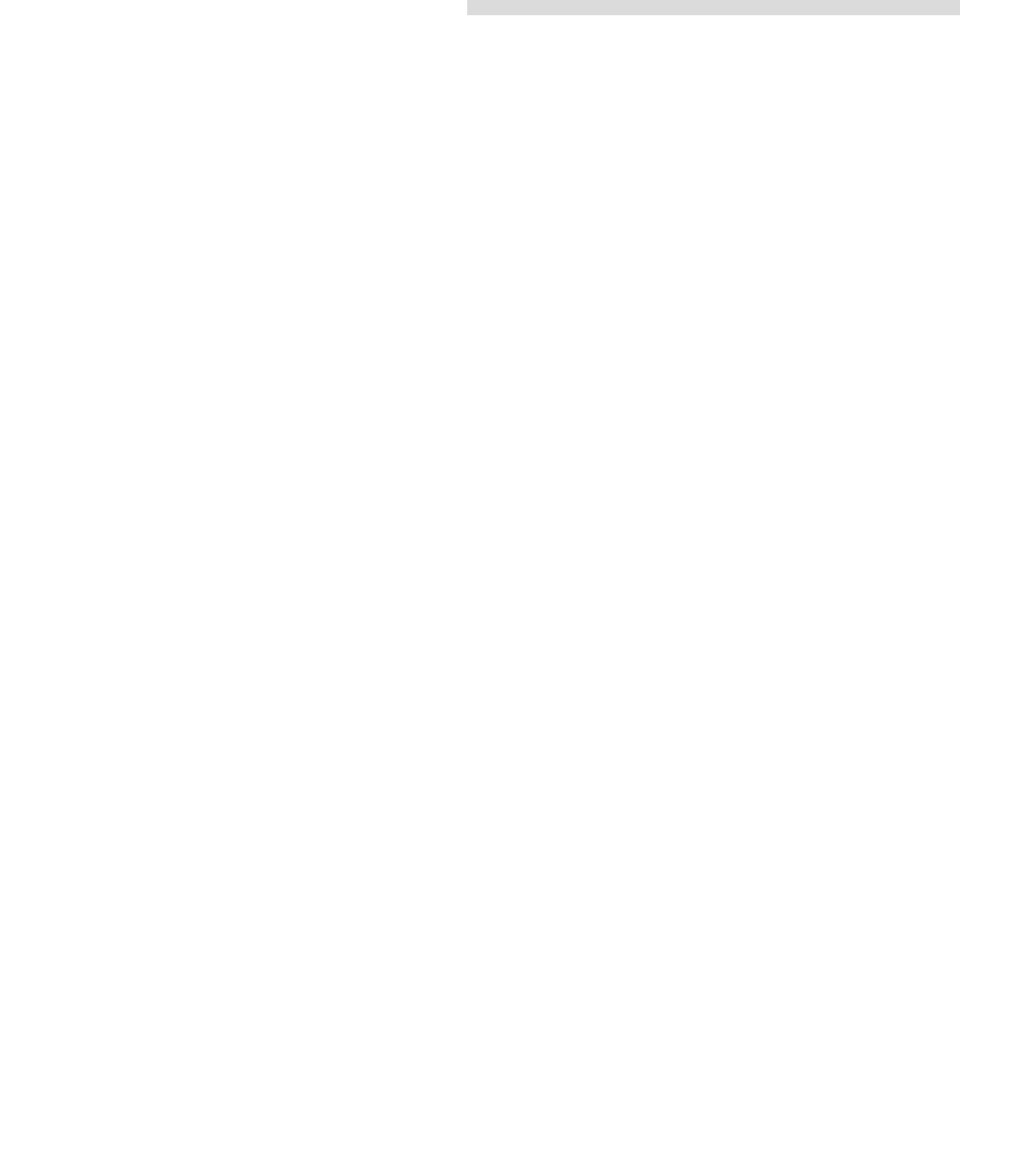
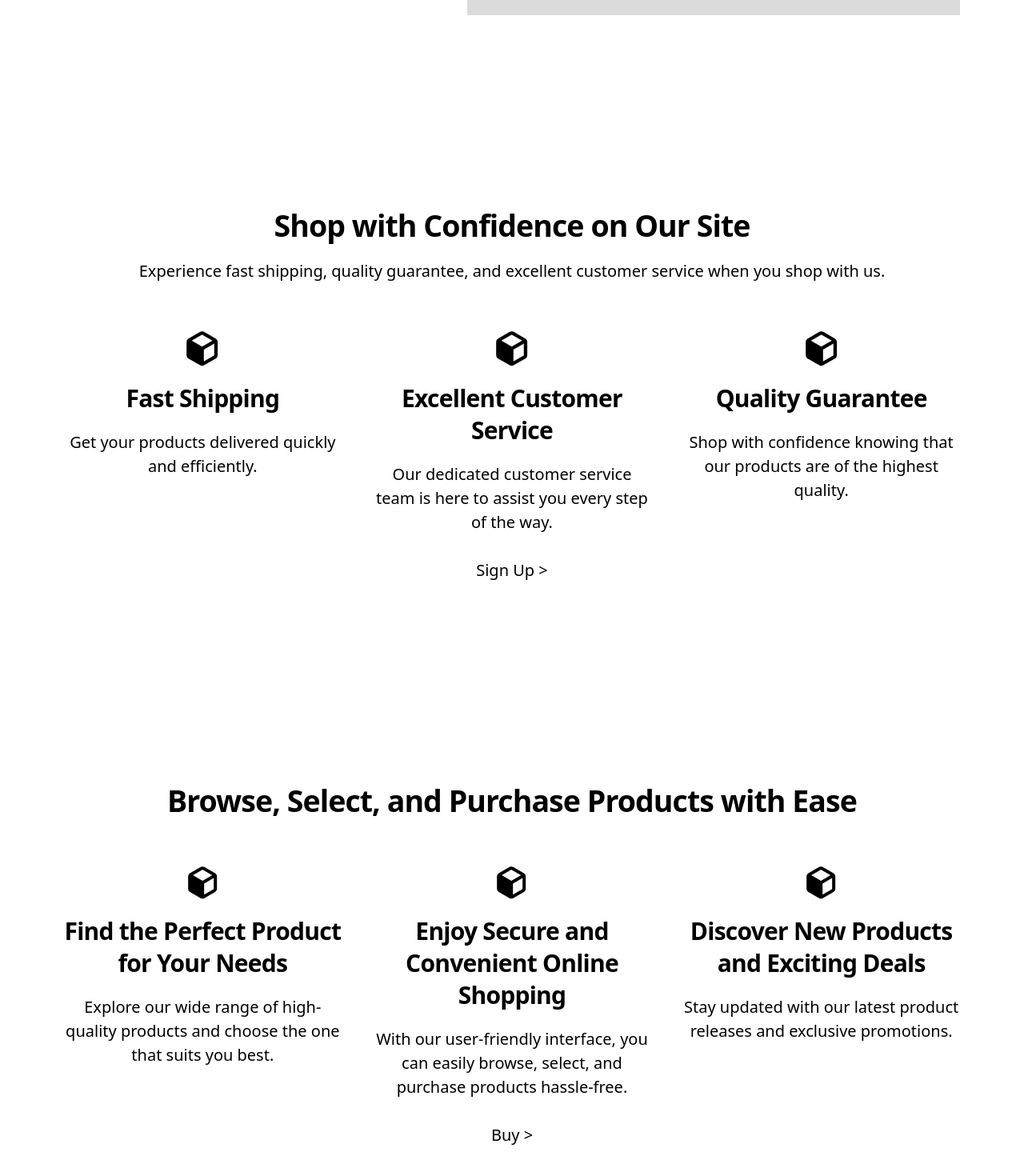
Before and after one commit to gustavo-martins-pereira/E-Commerce_FullStack-Frontend, a React (Vite) app: page / in a window 1280 px wide. Shown: the part 834-2304 px from the top of the page at 80% size. Before the commit the page ends 973 px from the top, so only its background shows below. Built offline with nearby package versions, Linux system fonts and the light colour scheme.

Commit message:
ADD - Features and How Works Sections

```diff
--- a/src/App.jsx
+++ b/src/App.jsx
@@ -3,6 +3,7 @@ import React from "react";
 import { Header } from "./components/Header/Header";
 
 import ImagePlaceholder from "./assets/images/placeholder-image.svg";
+import IllustrationPlaceholder from "./assets/images/illustration-placeholder.svg";
 
 export function App() {
     return (
@@ -10,7 +11,8 @@ export function App() {
             <Header />
 
             <main>
-                <section className="flex flex-col gap-8 px-4 py-12 lg:flex-row lg:items-center lg:gap-16 lg:px-16 lg:py-24">
+                {/* HERO */}
+                <section className="section flex flex-col gap-8 lg:flex-row lg:items-center lg:gap-16">
                     <div className="flex flex-col gap-4">
                         <h1>Discover Amazing Products for Every Occasion</h1>
                         <p>Welcome to our online store, where you'll find a wide selection of high-quality products to meet your needs. Whether you're looking for everyday essentials or unique gifts, we've got you covered.</p>
@@ -23,6 +25,67 @@ export function App() {
 
                     <img src={ImagePlaceholder} alt="" />
                 </section>
+
+                {/* FEATURES */}
+                <section className="section flex flex-col gap-12 text-center">
+                    <header className="flex flex-col gap-4">
+                        <h2>Shop with Confidence on Our Site</h2>
+                        <p>Experience fast shipping, quality guarantee, and excellent customer service when you shop with us.</p>
+                    </header>
+
+                    <section>
+                        <div className="flex flex-col gap-8 md:grid md:grid-cols-3">
+                            <article className="flex flex-col items-center gap-4">
+                                <img className="w-8" src={IllustrationPlaceholder} alt="" />
+                                <h3>Fast Shipping</h3>
+                                <p>Get your products delivered quickly and efficiently.</p>
+                            </article>
+
+                            <article className="flex flex-col items-center gap-4">
+                                <img className="w-8" src={IllustrationPlaceholder} alt="" />
+                                <h3>Excellent Customer Service</h3>
+                                <p>Our dedicated customer service team is here to assist you every step of the way.</p>
+                            </article>
+
+                            <article className="flex flex-col items-center gap-4">
+                                <img className="w-8" src={IllustrationPlaceholder} alt="" />
+                                <h3>Quality Guarantee</h3>
+                                <p>Shop with confidence knowing that our products are of the highest quality.</p>
+                            </article>
+                        </div>
+
+                        <button className="btn mt-4 hover:underline">Sign Up &gt;</button>
+                    </section>
+                </section>
+
+                {/* HOW WORKS */}
+                <section className="section flex flex-col gap-12 text-center">
+                    <h2>Browse, Select, and Purchase Products with Ease</h2>
+
+                    <section>
+                        <div className="flex flex-col gap-8 md:grid md:grid-cols-3">
+                            <article className="flex flex-col items-center gap-4">
+                                <img src={IllustrationPlaceholder} alt="" />
+                                <h3>Find the Perfect Product for Your Needs</h3>
+                                <p>Explore our wide range of high-quality products and choose the one that suits you best.</p>
+                            </article>
+
+                            <article className="flex flex-col items-center gap-4">
+                                <img src={IllustrationPlaceholder} alt="" />
+                                <h3>Enjoy Secure and Convenient Online Shopping</h3>
+                                <p>With our user-friendly interface, you can easily browse, select, and purchase products hassle-free.</p>
+                            </article>
+
+                            <article className="flex flex-col items-center gap-4">
+                                <img src={IllustrationPlaceholder} alt="" />
+                                <h3>Discover New Products and Exciting Deals</h3>
+                                <p>Stay updated with our latest product releases and exclusive promotions.</p>
+                            </article>
+                        </div>
+
+                        <button className="btn mt-4 hover:underline">Buy &gt;</button>
+                    </section>
+                </section>
             </main>
         </React.Fragment>
     );
--- a/src/index.css
+++ b/src/index.css
@@ -36,6 +36,11 @@
 
 /*============================== GENERIC CLASSES ==============================*/
 @layer components {
+    /* DEFAULT SECTION */
+    .section {
+        @apply px-4 py-12 lg:px-16 lg:py-24;
+    }
+
     /* BUTTON */
     .btn {
         @apply py-2 px-4;
```
Also changed, not shown: src/assets/images/illustration-placeholder.svg (added).
